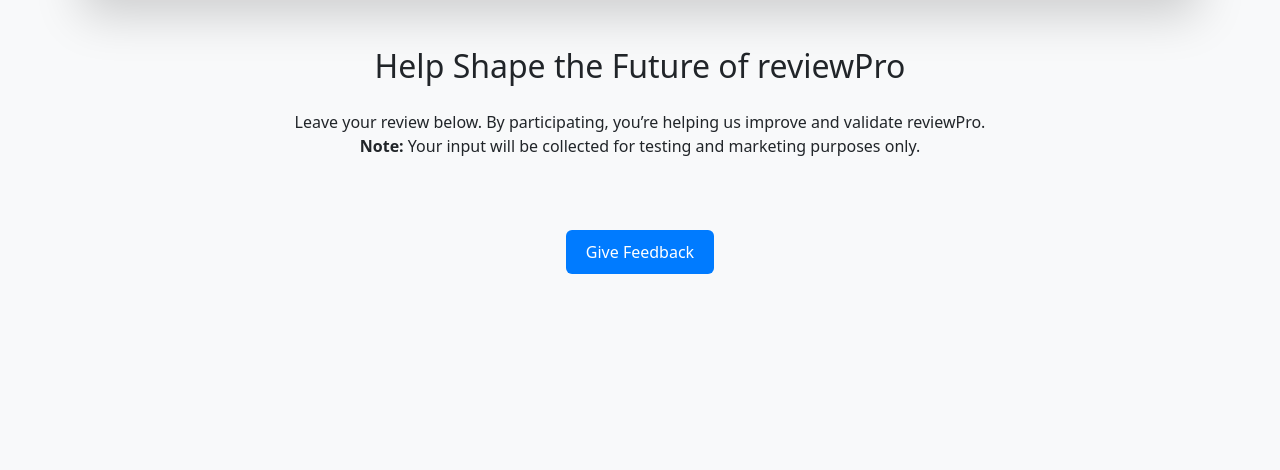
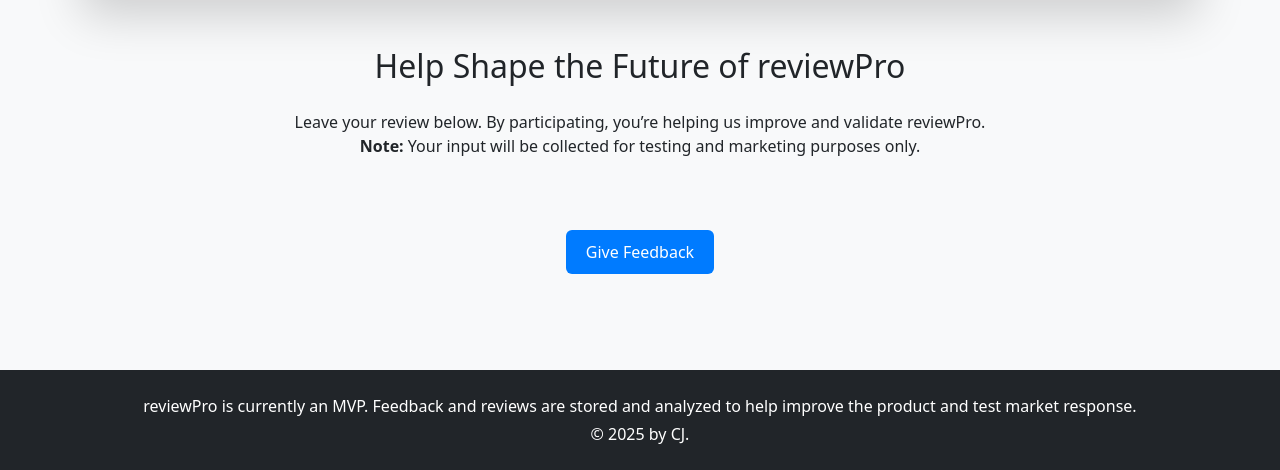
Before and after one commit to flxchen/ReviewPro, a Flask app: page / in a window 1280 px wide. Shown: the part 1619-2089 px from the top of the page. Before the commit the page ends 1893 px from the top, so only its background shows below. Run offline with Flask 3, Linux system fonts and the light colour scheme; some libraries are stand-ins or nearby versions.

Commit message:
add footer

```diff
--- a/templates/index.html
+++ b/templates/index.html
@@ -292,6 +292,10 @@
         </div>
       </div>
     </section>
+    <footer class="bg-dark text-white text-center py-4">
+      <p class="mb-1">reviewPro is currently an MVP. Feedback and reviews are stored and analyzed to help improve the product and test market response.</p>
+      <p class="mb-0">&copy; 2025 by CJ.</p>
+    </footer>
     <script src="{{url_for('static',filename='js/generateReview.js')}}"></script>
     <script src="{{url_for('static',filename='js/feedback.js')}}"></script>
   </body>
```
